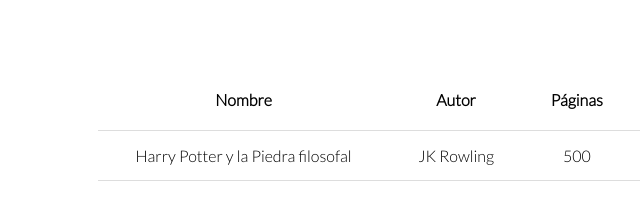
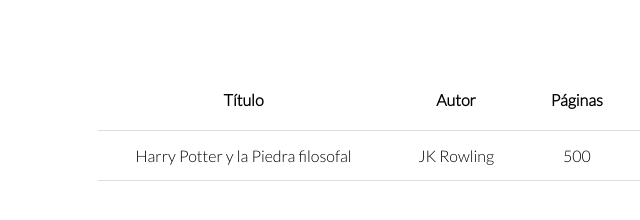
Before and after one commit to LaVieja1/library2023, a plain HTML site: page index.html in a window 1280 px wide. Shown: the part 520-740 px from the top of the page, 158-798 px from the left. Drawn offline with Linux system fonts and the light colour scheme.

Commit message:
Arreglado Título

```diff
--- a/index.html
+++ b/index.html
@@ -32,7 +32,7 @@
         </form>
         <table>
             <thead>
-                <th>Nombre</th>
+                <th>Título</th>
                 <th>Autor</th>
                 <th>Páginas</th>
                 <th>Leído</th>
```
